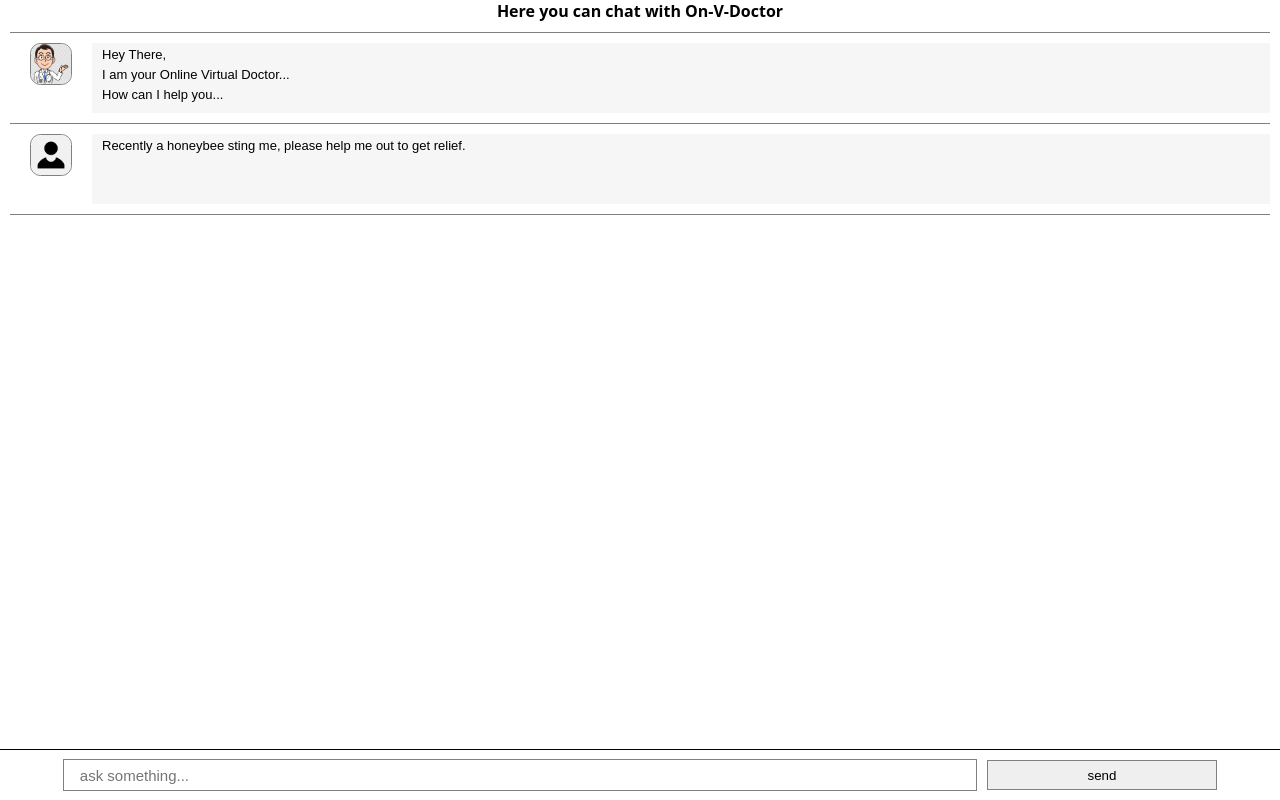
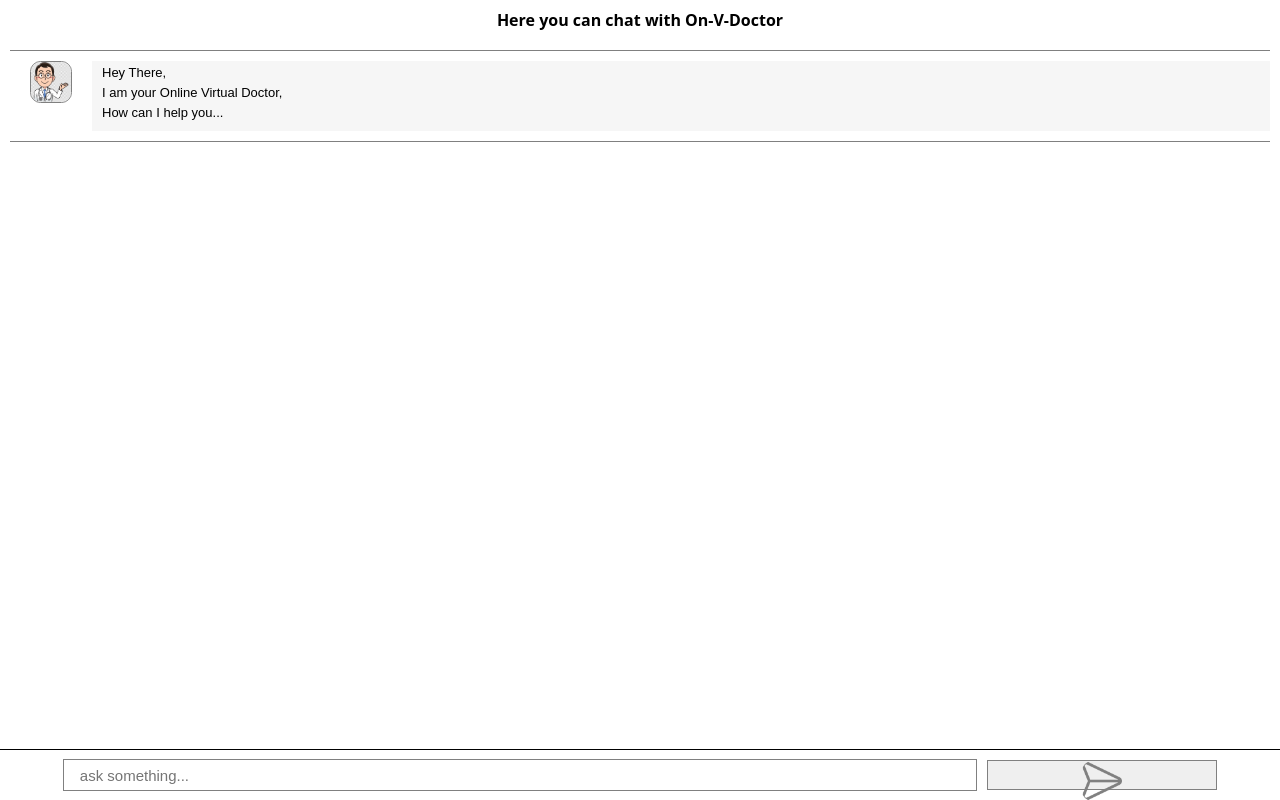
Before and after one commit to akn714/V-Doc, a React (Create React App) app in the folder frontend/: page / in a window 1280 px wide. Built offline with nearby package versions, Linux system fonts and the light colour scheme.

Commit message:
latest commit

```diff
--- a/frontend/src/components/chat/Chat.css
+++ b/frontend/src/components/chat/Chat.css
@@ -4,7 +4,7 @@
 }
 
 .chats-title{
-    /* height: 40px; */
+    height: 40px;
     display: flex;
     justify-content: center;
     align-items: center;
@@ -78,6 +78,11 @@ span, img {
     margin-left: 10px;
 }
 
+img#sendbtn {
+    border-radius: 0px;
+    height: 23px;
+}
+
 @media (max-width: 600px){
     span.profile{
         margin: 0px 10px;
--- a/frontend/src/components/chat/Chat.jsx
+++ b/frontend/src/components/chat/Chat.jsx
@@ -1,6 +1,6 @@
 import './Chat.css'
 
-export function Chat(){
+export function Chat() {
     return (
         <>
             <div className="chats">
@@ -16,12 +16,12 @@ export function Chat(){
                         <div className="msg-data ovd-msg-data">
                             <p>
                                 Hey There,<br />
-                                I am your Online Virtual Doctor...<br />
+                                I am your Online Virtual Doctor,<br />
                                 How can I help you...
                             </p>
                         </div>
                     </div>
-                    <div className="msg user-msg">
+                    {/* <div className="msg user-msg">
                         <span className="profile">
                             <img src="./user-profile.png" alt="user-profile" />
                         </span>
@@ -30,26 +30,27 @@ export function Chat(){
                                 Recently a honeybee sting me, please help me out to get relief.
                             </p>
                         </div>
-                    </div>
+                    </div> */}
                 </div>
                 <div className='inp-by-user'>
-                    <input id='user-query' type="text" placeholder='ask something...'/>
-                    <button className='submit-query' onclick={()=>{
+                    <input id='user-query' type="text" placeholder='ask something...' />
+                    <button className='submit-query' onClick={() => {
                         let messages = document.getElementById('messages');
                         let data = document.querySelector('#user-query');
-                        if(data.value!=''){
-                            let newdata = `
-                                <div className="msg user-msg">
-                                    <span className="profile">
-                                        <img src="./user-profile.png" alt="user-profile" />
-                                    </span>
-                                    <div className="msg-data user-msg-data">
-                                        <p>${data.value}</p>
-                                    </div>
-                                </div>`;
-                            messages.appendChild(newdata);
+                        if (data.value != '') {
+                            let user_msg = document.createElement('div');
+                            user_msg.setAttribute('class', 'msg user-msg');
+                            user_msg.innerHTML =
+                                `<span class="profile">
+                                    <img src="./user-profile.png" alt="user-profile" />
+                                </span>
+                                <div class="msg-data user-msg-data">
+                                    <p>${data.value}</p>
+                                </div>
+                            `;
+                            messages.appendChild(user_msg);
                         }
-                    }}>send</button>
+                    }}><img src='./send.png' alt='send icon' /></button>
                 </div>
             </div>
         </>
```
Also changed, not shown: frontend/public/index.html (line endings or trailing spaces), frontend/public/send.png (added).
